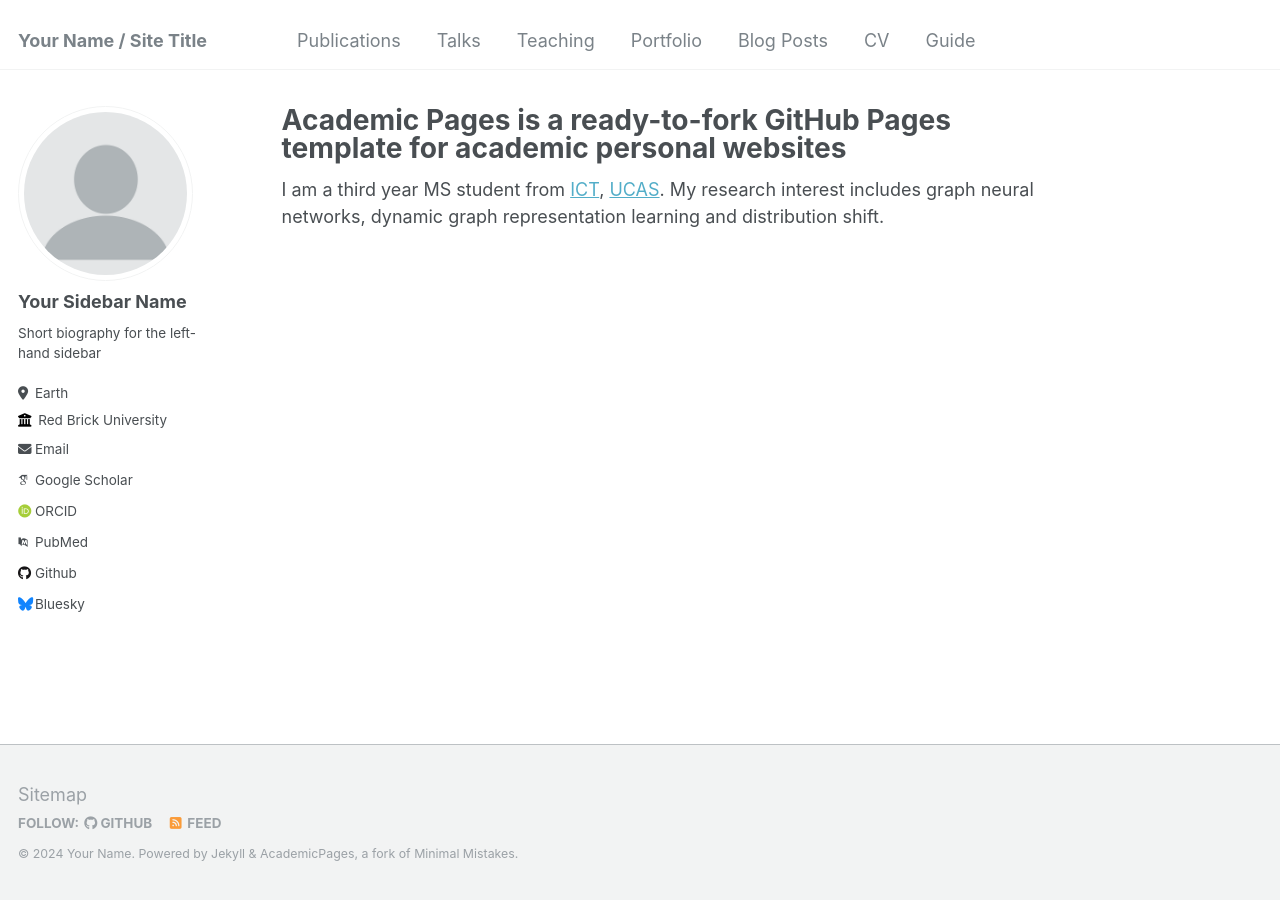
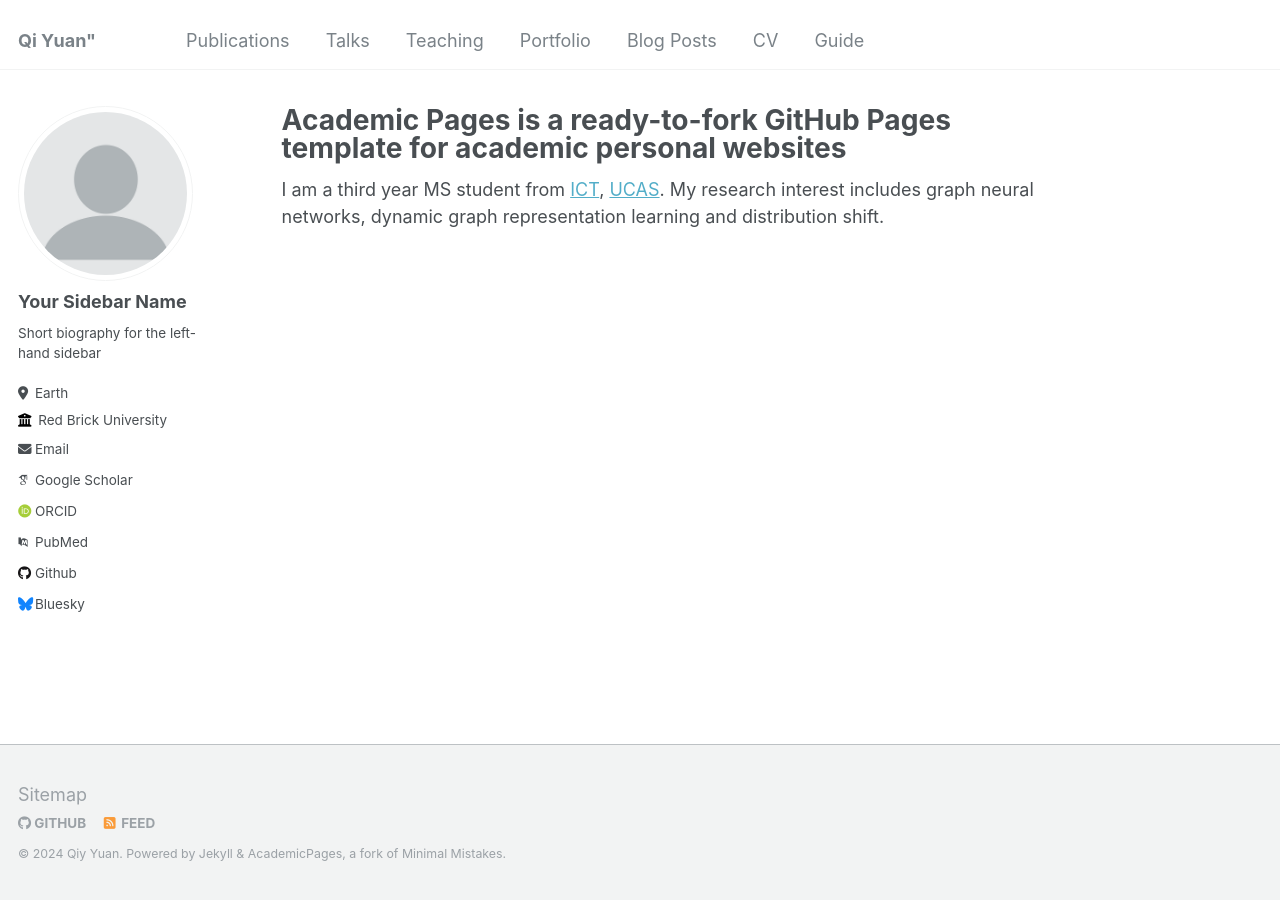
Before and after one commit to YuqiGleeman/GleemanYuan.github.io, a Jekyll site: the page built from _pages/about.md, in a window 1280 px wide. Built offline with Jekyll 4.4.1, drawn with Linux system fonts in a browser that asks for light colours; some web fonts are replaced.

Commit message:
Update _config.yml

```diff
--- a/_config.yml
+++ b/_config.yml
@@ -7,10 +7,10 @@
 # server process.
 
 # Basic Site Settings
-locale                   : "en-US"
-title                    : "Your Name / Site Title"
+locale                   : "cn-PRC"
+title                    : Qi Yuan"
 title_separator          : "-"
-name                     : &name "Your Name"
+name                     : &name "Qiy Yuan"
 description              : &description "personal description"
 url                      : https://academicpages.github.io # the base hostname & protocol for your site e.g. "https://mmistakes.github.io"
 baseurl                  : "" # the subpath of your site, e.g. "/blog"
```
